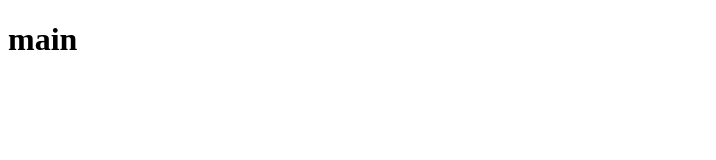
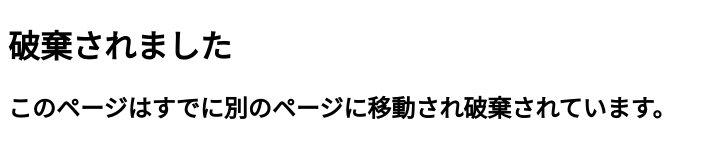
Before and after one commit to S40217kot/S40217kot, a plain HTML site: page index.html in a window 1280 px wide. Shown: the whole page, without its empty margins (0-716 px from the left). Drawn offline with Linux system fonts and the light colour scheme.

Commit message:
Update index.html

```diff
--- a/index.html
+++ b/index.html
@@ -5,5 +5,6 @@
   <meta charset="UTF-8">
 </head>
 <body>
-  <h1>main</h1>
+  <h1>破棄されました</h1>
+  <h2>このページはすでに別のページに移動され破棄されています。</h2>
 </body>
```
